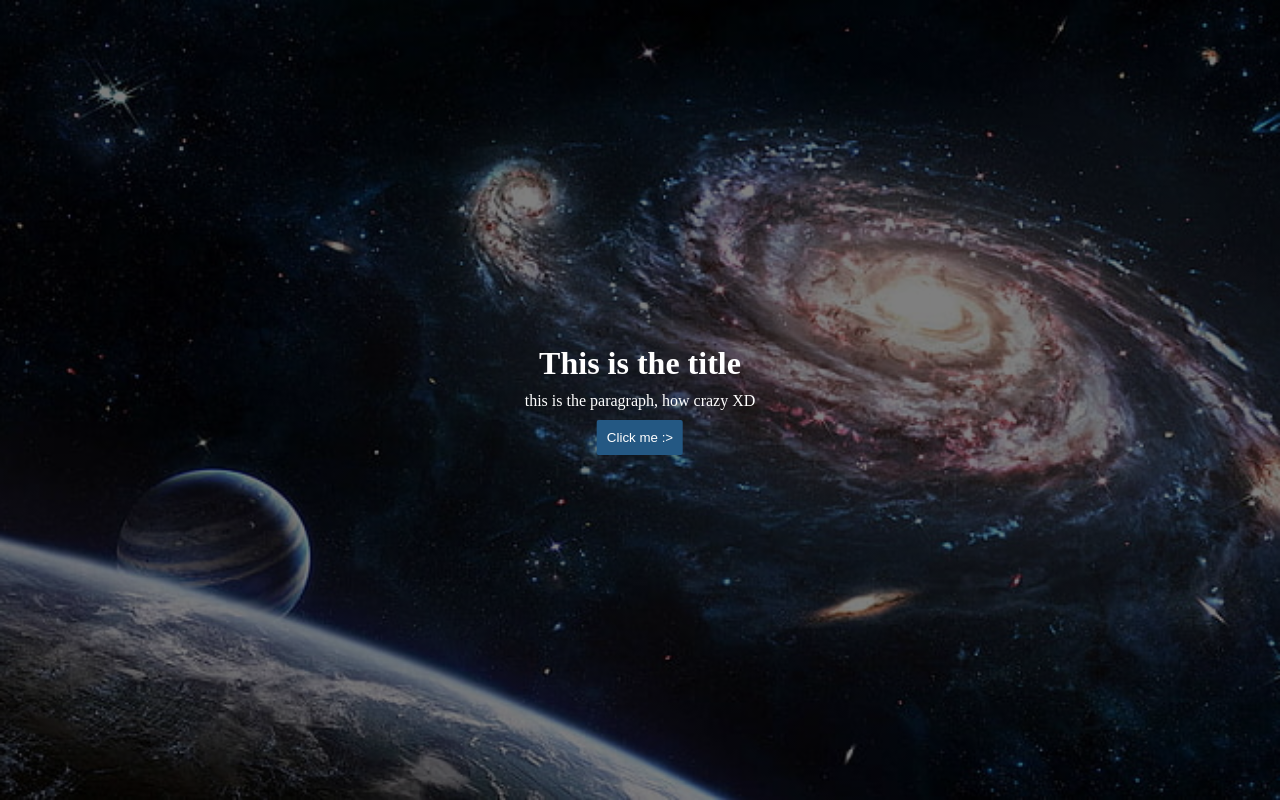
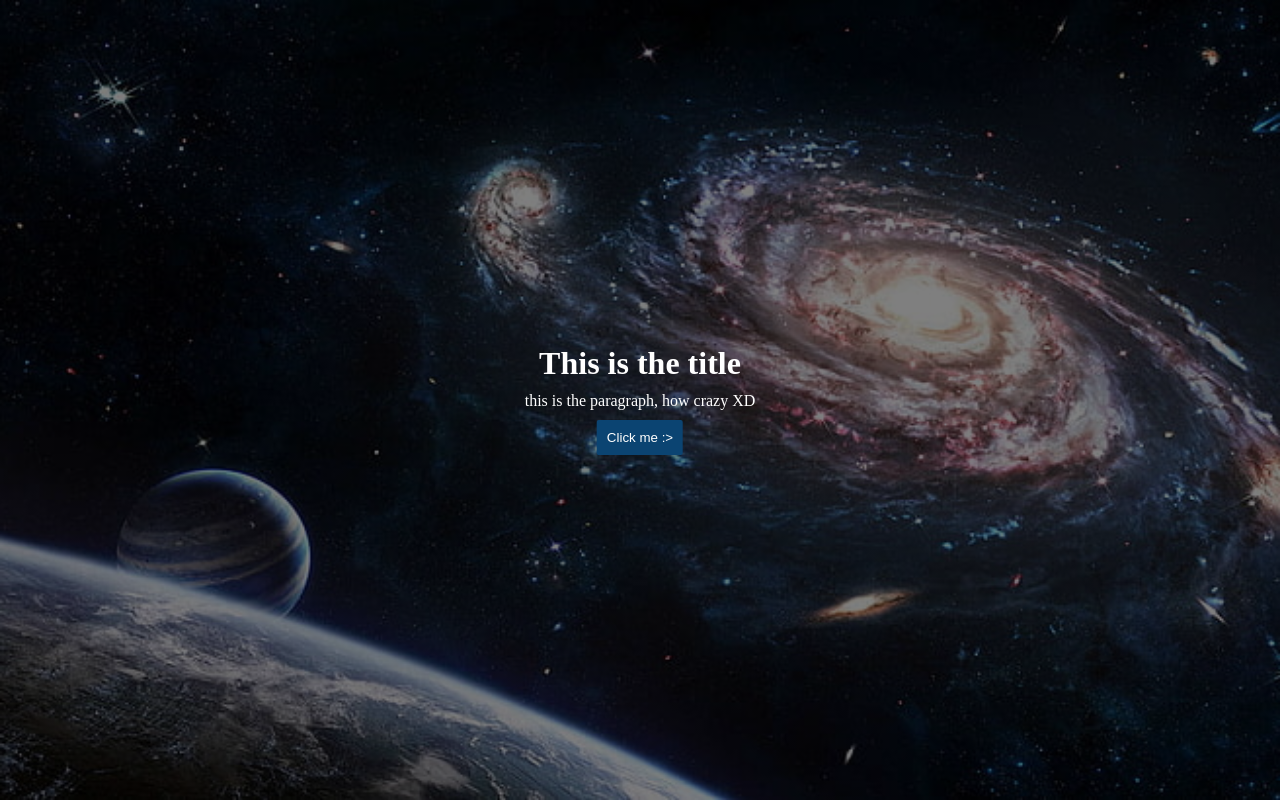
Before and after one commit to StrangeJsus/Landing-page, a plain HTML site: page First landing page/landingpage.html in a window 1280 px wide. Drawn offline with Linux system fonts and the light colour scheme.

Commit message:
let's do this

```diff
--- a/First landing page/landingpage.css
+++ b/First landing page/landingpage.css
@@ -33,7 +33,7 @@
 .hero-text button {
     margin: 10px;
     padding: 10px;
-    background-color: #245883;
+    background-color: #0b4472;
     color: #fff;
     border: none;
     border-radius: 2px 2px;
```
